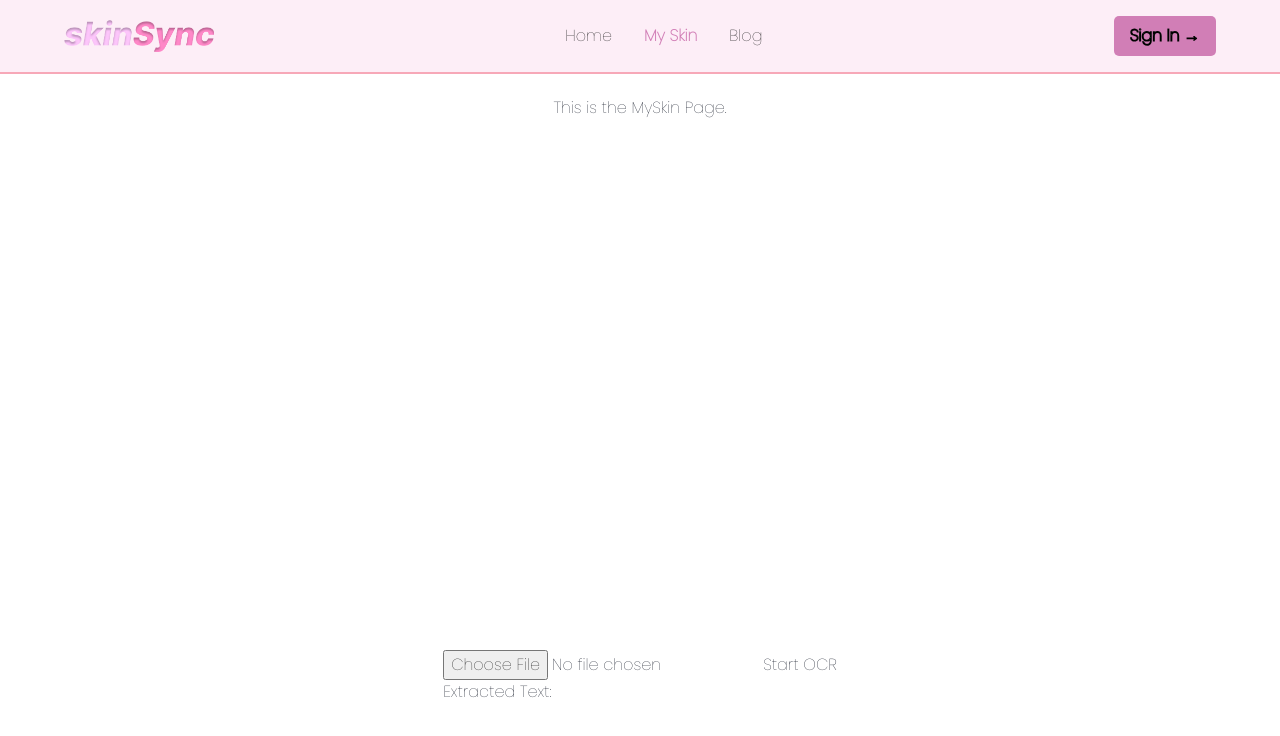
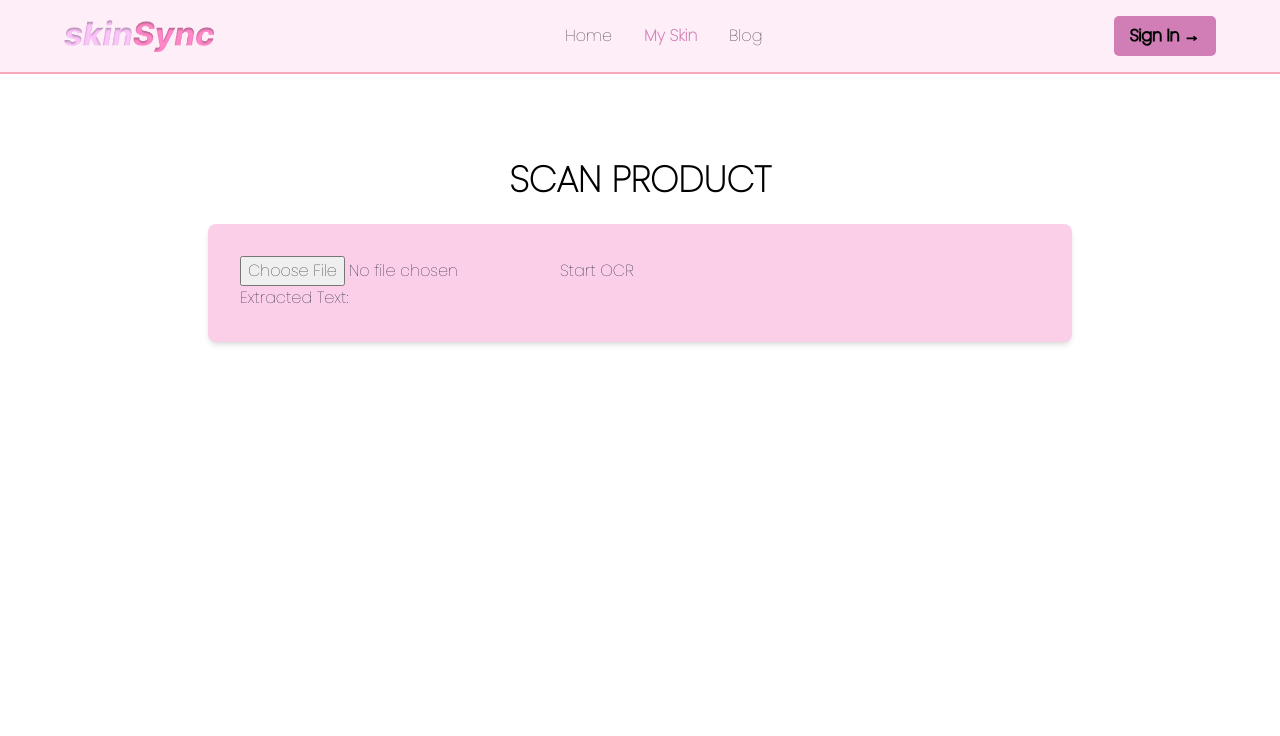
Before and after one commit to gayathriy22/SkinSync, a Next.js app: page /MySkin in a window 1280 px wide. Shown: the top 736 px of the page. Built offline with nearby package versions, Linux system fonts and the light colour scheme.

Commit message:
yay pink modal in wrong place tho

```diff
--- a/app/MySkin/page.tsx
+++ b/app/MySkin/page.tsx
@@ -1,3 +1,16 @@
+// import NavBar from "@/components/NavBar";
+// import TesseractOCR from "@/components/tesseract";
+
+// export default function MySkin() {
+//   return (
+//     <main className="flex min-h-screen flex-col items-center justify-between p-24">
+//       <NavBar />
+//       <p>This is the MySkin Page.</p>
+//       <TesseractOCR />
+//     </main>
+//   );
+// }
+
 import NavBar from "@/components/NavBar";
 import TesseractOCR from "@/components/tesseract";
 
@@ -5,8 +18,12 @@ export default function MySkin() {
   return (
     <main className="flex min-h-screen flex-col items-center justify-between p-24">
       <NavBar />
-      <p>This is the MySkin Page.</p>
-      <TesseractOCR />
+      <div className="w-full max-w-4xl mt-16 px-4">
+        <h1 className="text-4xl font-bold text-black mb-6 text-center">SCAN PRODUCT</h1>
+        <div className="bg-pink-200 p-8 rounded-lg shadow-md">
+          <TesseractOCR />
+        </div>
+      </div>
     </main>
   );
 }
```
Also changed, not shown: 1 other file (tests, documents, lock files or other folders).
